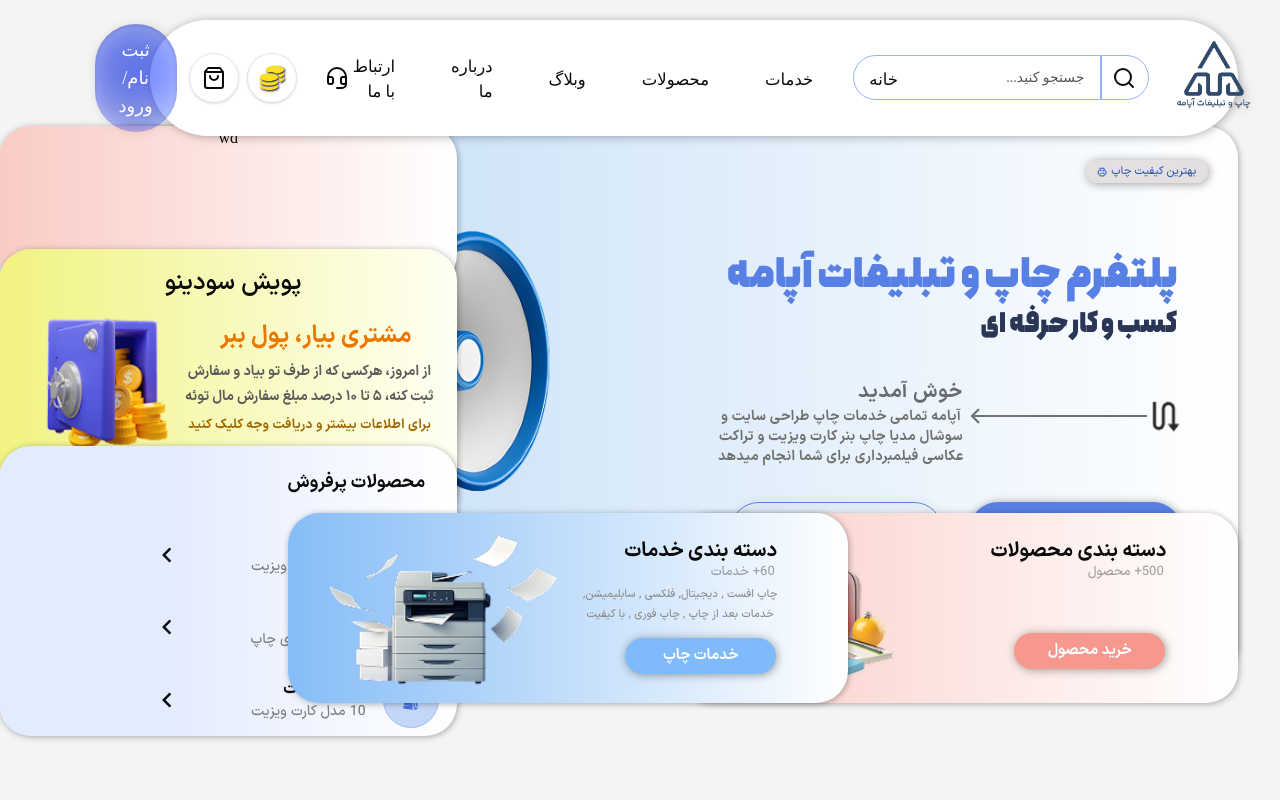
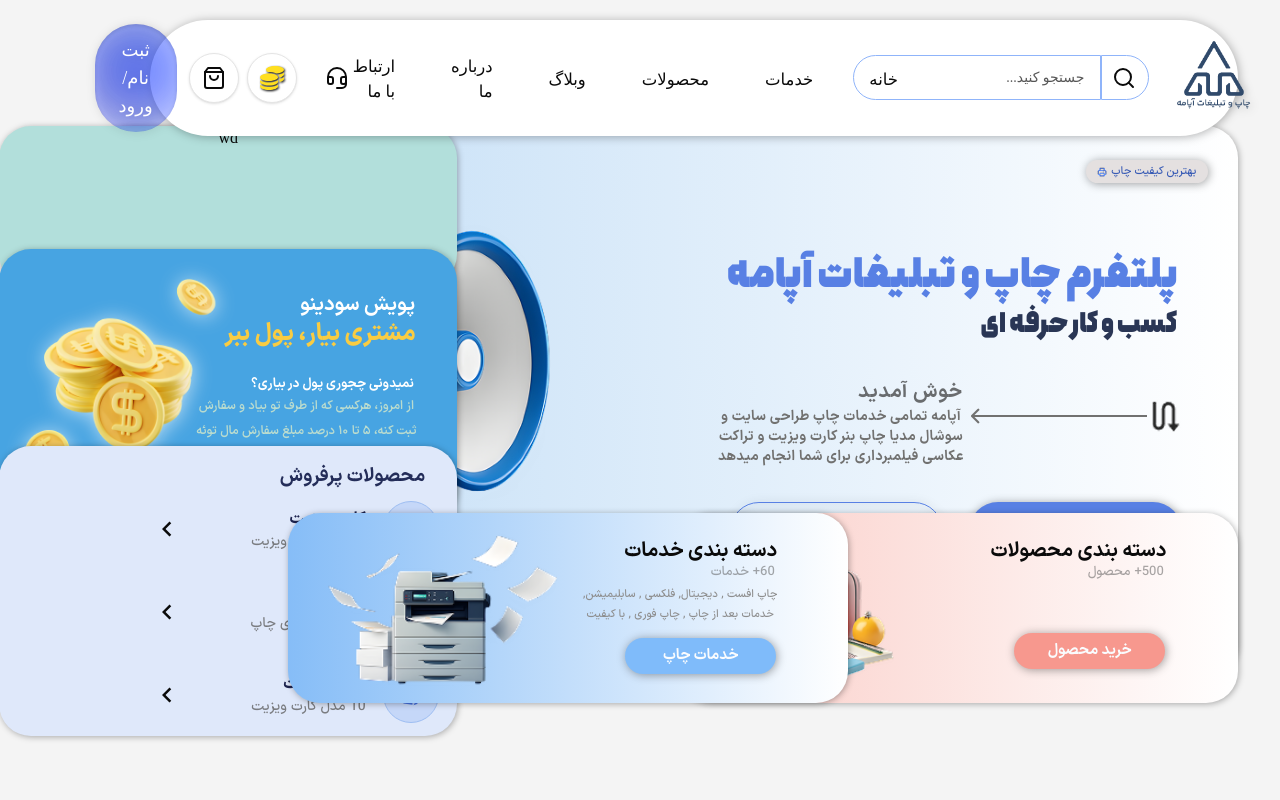
Before and after one commit to aida-kavan/ApameWebsite, a React (Vite) app in the folder client/: page /home in a window 1280 px wide. Shown: the top 800 px of the page. Built offline with nearby package versions, Linux system fonts and the light colour scheme; a web font is replaced by a local one.

Commit message:
Create Sodino Box

```diff
--- a/client/src/index.css
+++ b/client/src/index.css
@@ -145,6 +145,10 @@
   src: url(./fonts/IRANSansX-Bold.ttf);
 }
 @font-face {
+  font-family: iransans-ExtraBold;
+  src: url(./fonts/IRANSansX-ExtraBold.ttf);
+}
+@font-face {
   font-family: hamrah;
   src: url(./fonts/Hamrah.ttf);
 }
@@ -170,6 +174,10 @@
 
 .hamrah {
   font-family: hamrah;
+}
+
+.iransans-ExtraBold {
+  font-family: iransans-ExtraBold;
 }
 
 
@@ -240,14 +248,13 @@ body{
     background: linear-gradient(90deg, rgba(250, 203, 197, 1) 0%, rgba(255, 255, 255, 1) 100%);
   }
 
-  .sodino-bg-home {
-    background: #e2b073;
-    background: linear-gradient(90deg, rgb(241, 243, 129) 0%, rgb(255, 255, 244) 100%);
+  .soldout-bg-home {
+background: #e3ebff;
+background: linear-gradient(90deg, rgb(205, 218, 248) 35%, rgba(255, 255, 255, 1) 100%);
   }
 
-  .soldout-bg-home {
-background: #e3ebff;
-background: linear-gradient(90deg, rgba(227, 235, 255, 1) 35%, rgba(255, 255, 255, 1) 100%);
+  .img-sodino-shadow {
+    filter: drop-shadow(1px 1px 10px #ffffffa2);
   }
 
 }
--- a/client/src/layout/Home.tsx
+++ b/client/src/layout/Home.tsx
@@ -39,7 +39,7 @@ function Home() {
           </div>
 
           <div className='w-[452px] h-[58px] flex justify-between ml-[5px] mt-[25px]'>
-            <button className='w-[213px] h-[58px] btn-home bg-[#5880E4] text-white iransans-Bold text-[16px] rounded-4xl hover:text-[#5880E4] hover:bg-[#F5F5F5] hover:scale-95 duration-300 cursor-pointer'>خدمات چاپ </button>
+            <button className='w-[213px] h-[58px] btn-home bg-[#5880E4] text-white iransans-Bold text-[16px] rounded-4xl hover:text-[#5880E4] hover:bg-[#F5F5F5] hover:scale-90 duration-300 cursor-pointer'>خدمات چاپ </button>
             <button className='w-[213px] h-[58px] btn-home bg-transparent border border-[#5880E4] text-[#5880E4] iransans-Bold text-[16px] rounded-4xl hover:text-[#5880E4] hover:bg-[#ffffff] hover:scale-95 duration-300 cursor-pointer'>تمامی محصولات</button>
           </div>
 
@@ -74,28 +74,28 @@ function Home() {
         </div>
       </div>
 
-      <div className="home-slider-box color-bg-home absolute rounded-4xl text-center w-[458px] h-[160px] mr-[61%]">wd</div>
+      <div className="home-slider-box bg-[#B2DFDB] absolute rounded-4xl text-center w-[458px] h-[160px] mr-[61%]">wd</div>
 
-      <div className="home-slider-box sodino-bg-home absolute rounded-4xl text-center w-[458px] h-[270px] mr-[61%] mt-[9.6%] grid grid-cols-2">
-        <div className=''>
-          <h1 className='iransans-semiBold text-[24px] absolute mr-[34%] mt-[3.5%]'>پویش سودینو</h1>
-          <h1 className='iransans-Bold text-[24px] text-[#EB7600] mt-[15%] mr-[10%] absolute'>مشتری بیار، پول ببر</h1>
-          <p className='iransans-Bold text-[#5C5C5C] text-[14px] leading-[25px] w-[250px] h-[50px] mr-[10%] mt-[48%]'>از امروز، هرکسی که از طرف تو بیاد و سفارش ثبت کنه، ۵ تا ۱۰ درصد مبلغ سفارش مال توئه</p>
-          <h4 className='iransans-Bold text-[#A16902] text-[13px] w-[270px] tracking-wide mr-[5.5%] mt-[3%]'>برای اطلاعات بیشتر و دریافت وجه کلیک کنید</h4>
-          <button className='iransans-Bold text-[16px] text-[#2c2c2c] bg-[#FFD700] btn-home rounded-4xl w-[151px] h-[36px] mt-[10%] mr-[28%]  hover:bg-[#F5F5F5] hover:text-[#b3a13d] hover:text-shadow cursor-pointer duration-300'>جزئیات بیشتر</button>
+      <div className="home-slider-box bg-[#47a4e2] absolute rounded-4xl text-center w-[458px] h-[270px] mr-[61%] mt-[9.6%] grid grid-cols-2">
+        <div className='flex flex-col'>
+          <h1 className='iransans-Bold text-[20px] text-white mt-[18%] ml-[13%]'>پویش سودینو</h1>
+          <h1 className='iransans-ExtraBold text-[24px] text-[#F9CC42] ml-[-20%] mt-[-2%]'>مشتری بیار، پول ببر</h1>
+          <p className='iransans-Bold text-white text-[13px] mt-[10%] mr-[9%]'>نمیدونی چجوری پول در بیاری؟</p>
+          <p className='iransans-semiBold text-[#fffdc39d] text-[12.3px] leading-[25px] w-[233px] h-[50px] mr-[15%]'>از امروز، هرکسی که از طرف تو بیاد و سفارش ثبت کنه، ۵ تا ۱۰ درصد مبلغ سفارش مال توئه</p>
+          <button className='iransans-Bold text-[12px] text-[#000000] bg-[#F9CC42] btn-home rounded-lg w-[215px] h-[34px] hover:bg-[#F5F5F5] hover:text-[#b3a13d] hover:scale-105 cursor-pointer duration-300 mr-[18%] mt-[5%]'>ادامه و کسب درآمد</button>
         </div>
 
         <div className='flex items-center justify-center '>
-          <img src={Sodinoimg} alt="" className='w-[90%] mr-[10%]'/>
+          <img src={Sodinoimg} alt="" className='w-[100%] ml-[12%] mb-[12%] img-sodino-shadow'/>
         </div>
       </div>
 
-      <div className="home-slider-box soldout-bg-home absolute rounded-4xl text-center w-[458px] h-[290px] mr-[61%] mt-[25%] grid grid-rows-4 my-auto">
-        <div className=' flex items-center justify-start mr-[7%] text-[18px]'>
-          <h1 className='iransans-Bold'>محصولات پرفروش</h1>
+      <div className="home-slider-box bg-[#dfe8fa] absolute rounded-4xl text-center w-[458px] h-[290px] mr-[61%] mt-[25%] grid grid-rows-7 ">
+        <div className=' flex items-center justify-start mr-[7%] mt-5 text-[19px] row-span-1'>
+          <h1 className='iransans-Bold text-[#0c1544e3]'>محصولات پرفروش</h1>
         </div>
 
-        <div className='grid grid-cols-5 '>
+        <div className='grid grid-cols-5 row-span-2 hover:bg-white cursor-pointer duration-300 hover:scale-95 rounded-4xl'>
           <div className='col-span-1  flex items-center justify-center'>
             <div className='w-14 h-14 flex items-center justify-center rounded-full bg-[#c5d7f8] border border-[#9ebef2]'>
               <FaCreditCard className='text-2xl text-[#4672e2]'/>
@@ -103,15 +103,14 @@ function Home() {
           </div>
 
           <div className='col-span-2 text-right flex flex-col justify-center'>
-            <h1 className='iransans-Bold'>کارت ویزیت</h1>
+            <h1 className='iransans-Bold text-[#1d234e]'>کارت ویزیت</h1>
             <p className='iransans-medium text-[14px] text-[#5e5e5ec7]'>10 مدل کارت ویزیت</p>
           </div>
 
           <div className='col-span-2  flex justify-start items-center text-3xl'><MdKeyboardArrowLeft /></div>
         </div>
 
-
-        <div className='grid grid-cols-5 '>
+        <div className='grid grid-cols-5 row-span-2 hover:bg-white cursor-pointer duration-300 hover:scale-95 rounded-4xl'>
 
           <div className='col-span-1 flex items-center justify-center'>
             <div className='w-14 h-14 flex items-center justify-center rounded-full bg-[#c5d7f8] border border-[#9ebef2]'>
@@ -120,15 +119,14 @@ function Home() {
           </div>
 
           <div className='col-span-2 text-right flex flex-col justify-center'>
-            <h1 className='iransans-Bold'>انواع بنر</h1>
+            <h1 className='iransans-Bold text-[#1d234e]'>انواع بنر</h1>
             <p className='iransans-medium text-[14px] text-[#5e5e5ec7]'>10 نوع بنر برای چاپ</p>
           </div>
 
           <div className='col-span-2 flex justify-start items-center text-3xl'><MdKeyboardArrowLeft /></div>
         </div>
 
-
-        <div className='grid grid-cols-5 '>
+        <div className='grid grid-cols-5 row-span-2 hover:bg-white cursor-pointer duration-300 hover:scale-95 rounded-4xl'>
           <div className='col-span-1 flex items-center justify-center'>
             <div className='w-14 h-14 flex items-center justify-center rounded-full bg-[#c5d7f8] border border-[#9ebef2]'>
               <GiPaperBagFolded className='text-2xl text-[#4672e2]'/>
@@ -136,7 +134,7 @@ function Home() {
           </div>
 
           <div className='col-span-2 text-right flex flex-col justify-center'>
-            <h1 className='iransans-Bold'>جعبه و پاکت</h1>
+            <h1 className='iransans-Bold text-[#1d234e]'>جعبه و پاکت</h1>
             <p className='iransans-medium text-[14px] text-[#5e5e5ec7]'>10 مدل کارت ویزیت</p>
           </div>
 
@@ -148,7 +146,7 @@ function Home() {
         <div className=''>
           <h1 className='iransans-Bold text-[20px] mt-[8%] mr-[14%]'>دسته بندی محصولات</h1>
           <p className='iransans-medium text-[13px] text-[#4d4d4d7c] text-right mr-[26.5%] mt-[-1%]'>500+ محصول</p>
-          <button className='iransans-Bold text-[15px] text-[#FAFCFE] bg-[#F7988E] w-[151px] h-[36px] rounded-4xl btn-home hover:bg-[#F5F5F5] hover:text-[#F7988E] cursor-pointer duration-300 mt-[18%] mr-[6%]'>خرید محصول</button>
+          <button className='iransans-Bold text-[15px] text-[#FAFCFE] bg-[#F7988E] w-[151px] h-[36px] rounded-4xl btn-home hover:bg-[#F5F5F5] hover:scale-105 hover:text-[#F7988E] cursor-pointer duration-300 mt-[18%] mr-[6%]'>خرید محصول</button>
         </div>
         <div className=' flex items-center justify-center'>
           <img src={CategoryImg} alt="" className='w-[55%]'/>
@@ -160,7 +158,7 @@ function Home() {
           <h1 className='iransans-Bold text-[20px] mt-[8%] mr-[5%]'>دسته بندی خدمات</h1>
           <p className='iransans-medium text-[13px] text-[#4d4d4d7c] text-right mr-[26%] mt-[-1%]'>60+ خدمات</p>
           <p className='iransans-medium text-[11px] text-[#8E8E8E] w-[195px] h-[40px] leading-[20px] text-center mr-[25%] mt-[1%]'>چاپ افست , دیجیتال, فلکسی , سابلیمیشن, خدمات بعد از چاپ , چاپ فوری , با کیفیت </p>
-          <button className='iransans-Bold text-[15px] text-[#FAFCFE] bg-[#7fbbfa] w-[151px] h-[36px] rounded-4xl btn-home hover:bg-[#F5F5F5] hover:text-[#7fbbfa] cursor-pointer duration-300 mt-[4.5%] mr-[5%]'>خدمات چاپ</button>
+          <button className='iransans-Bold text-[15px] text-[#FAFCFE] bg-[#7fbbfa] w-[151px] h-[36px] rounded-4xl btn-home hover:bg-[#F5F5F5] hover:text-[#7fbbfa] hover:scale-105 cursor-pointer duration-300 mt-[4.5%] mr-[5%]'>خدمات چاپ</button>
         </div>
         <div className='flex items-center justify-center'>
           <img src={Printer} alt="" className='w-[88%] ml-[30px]'/>
```
Also changed, not shown: client/public/images/sodino-img.png.
